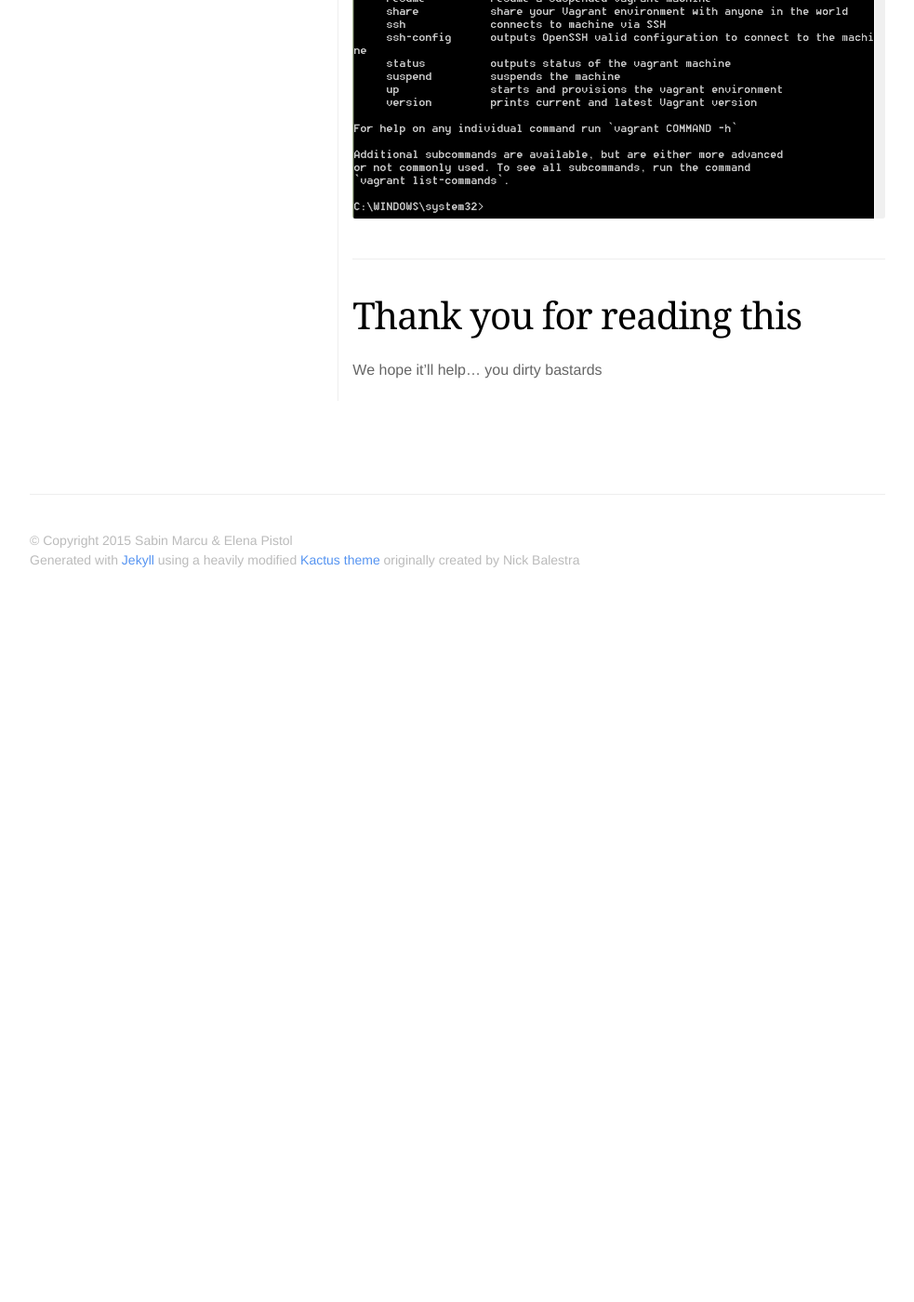
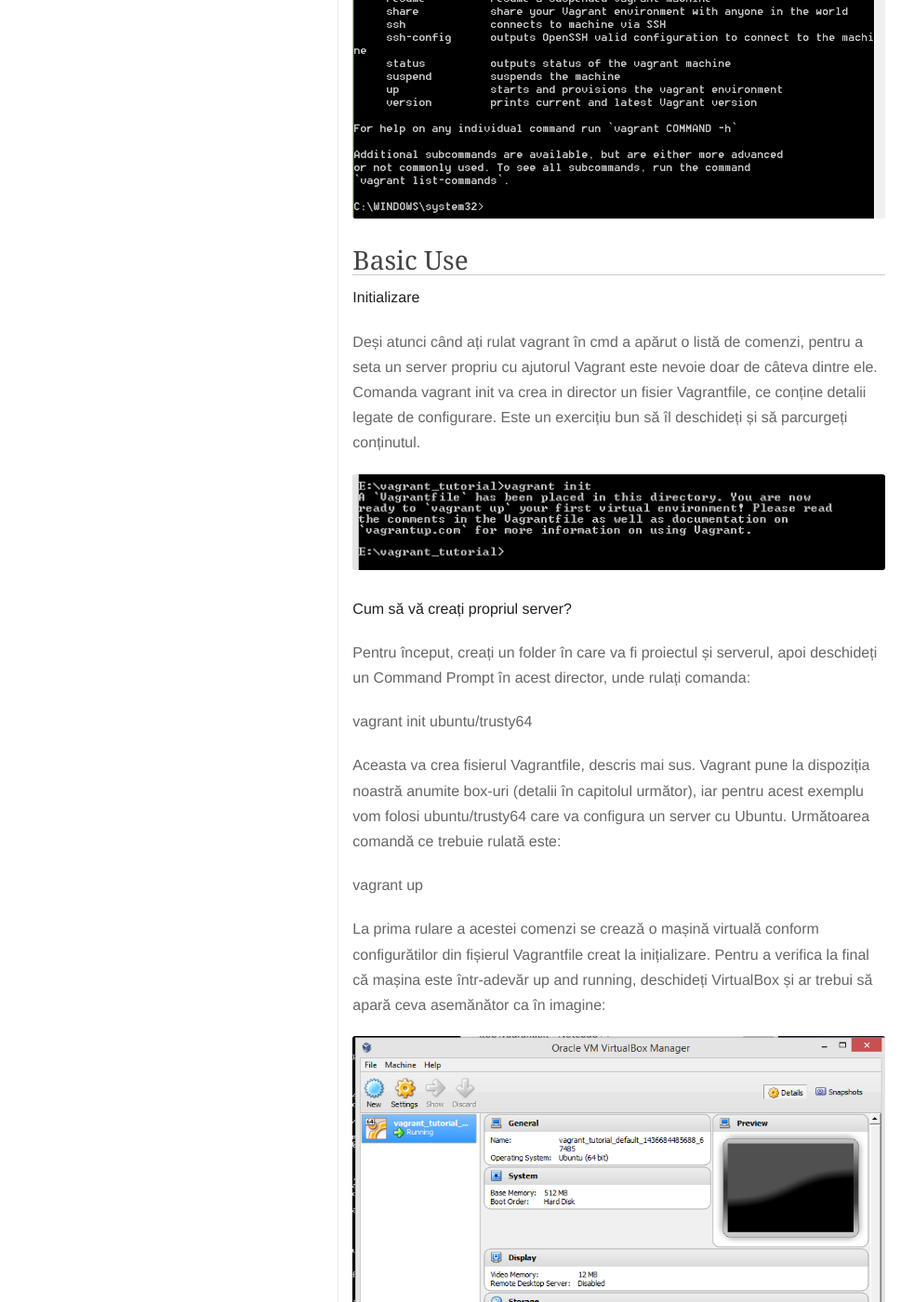
Before and after one commit to sabinmarcu/vagrant-tutorial, a Jekyll site: the page built from index.md, in a window 1280 px wide and 1400 px high, scrolled down 7767 px. Shown: the whole window at 93% size, without its empty margins (148-1131 px from the left). Built offline with Jekyll 4.4.1, drawn with Linux system fonts in a browser that asks for light colours; nearby versions of some CDN libraries; Markdown is read by kramdown in place of the engine named in the settings; before the commit the page ends 8500 px from its top, so only the background shows below that; some of the changed text lies outside the part shown.

Commit message:
vagrant basic use

````diff
--- a/_includes/article.md
+++ b/_includes/article.md
@@ -35,15 +35,15 @@
 
 **Pas 1**
 
-- Instalati VirtualBox, versiunea pentru Windows! Se poate descarca de aici: [adresa de descărcare](https://www.virtualbox.org/wiki/Downloads)
+- Instalați VirtualBox, versiunea pentru Windows! Se poate descărca de aici: [adresa de descărcare](https://www.virtualbox.org/wiki/Downloads)
 
 
 
 **Pas 2**
 
-- Vagrant are nevoie de un client SSH, iar Windows 7/8 nu il contine by default, asa ca vom folosi Git.
-- Instalati Git pentru Windows: [adresa de descărcare](http://msysgit.github.io/)
-- Deschideti, in ordine, _Control Panel_ > _System_ > _Advanced system settings_ > _Environment Variables..._, ca in imaginile ce urmeaza:
+- Vagrant are nevoie de un client SSH, iar Windows 7/8 nu îl contine by default, așa că vom folosi Git.
+- Instalați Git pentru Windows: [adresa de descărcare](http://msysgit.github.io/)
+- Deschideți, în ordine, _Control Panel_ > _System_ > _Advanced system settings_ > _Environment Variables..._, ca în imaginile ce urmează:
 
 [![Imagine control panel](assets/images/images/windows/control_panel.png)](assets/images/images/windows/control_panel.png)
 
@@ -51,17 +51,55 @@
 
 [![Imagine system properties](assets/images/images/windows/system_properties.png)](assets/images/images/windows/system_properties.png)
 
-- In cele ce urmeaza, setati PATH-ul urmand pasii din imagini. Selectati _Path_ din _System variables_, apoi click _Edit..._:
+- În cele ce urmează, setați PATH-ul urmând pașii din imagini. Selectați _Path_ din _System variables_, apoi click _Edit..._:
 
 [![Imagine path](assets/images/images/windows/path.png)](assets/images/images/windows/path.png)
 
-- In variable value, adaugati la final calea catre folderul /bin unde ati instalat git. De obicei, aceasta este C:\Program Files (x86)\Git\bin
+- În _Variable value_, adaugați la final calea către folderul /bin unde ați instalat git. De obicei, aceasta este C:\Program Files (x86)\Git\bin
 
 [![Imagine edit path](assets/images/images/windows/edit_path.png)](assets/images/images/windows/edit_path.png)
 
 **Pas 3**
 
-- Instalati Vagrant, versiunea de Windows: [adresa de descărcare a site-ului](http://www.vagrantup.com/downloads.html)
-- Dupa instalare, windows-ul va cere un restart pentru a-si crea configurarile
-- Dupa restart, puteti verifica in cmd daca s-a instalat, folosind comanda vagrant
+- Instalați Vagrant, versiunea de Windows: [adresa de descărcare a site-ului](http://www.vagrantup.com/downloads.html)
+- După instalare, windows-ul va cere un restart pentru a-și crea configurările
+- După restart, puteți verifica în cmd dacă s-a instalat, folosind comanda ```vagrant```
+
 [![Imagine vagrant cmd](assets/images/images/windows/vagrant_cmd.png)](assets/images/images/windows/vagrant_cmd.png)
+
+
+## Basic Use
+
+**Initializare**
+
+Deși atunci când ați rulat ```vagrant``` în cmd a apărut o listă de comenzi, pentru a seta un server propriu cu ajutorul Vagrant este nevoie doar de câteva dintre ele. Comanda ```vagrant init``` va crea in director un fisier Vagrantfile, ce conține detalii legate de configurare. Este un exercițiu bun să îl deschideți și să parcurgeți conținutul.
+
+[![Imagine vagrant init](assets/images/images/windows/vagrant_init.png)](assets/images/images/windows/vagrant_init.png)
+
+**Cum să vă creați propriul server?**
+
+Pentru început, creați un folder în care va fi proiectul și serverul, apoi deschideți un Command Prompt în acest director, unde rulați comanda:
+
+```vagrant init ubuntu/trusty64```
+
+Aceasta va crea fisierul Vagrantfile, descris mai sus. Vagrant pune la dispoziția noastră anumite box-uri (detalii în capitolul următor), iar pentru acest exemplu vom folosi ```ubuntu/trusty64``` care va configura un server cu Ubuntu. Următoarea comandă ce trebuie rulată este:
+
+```vagrant up```
+
+La prima rulare a acestei comenzi se crează o mașină virtuală conform configurătilor din fișierul Vagrantfile creat la inițializare. Pentru a verifica la final că mașina este într-adevăr up and running, deschideți VirtualBox și ar trebui să apară ceva asemănător ca în imagine:
+
+[![Imagine vagrant VirtualBox](assets/images/images/windows/vagrant_vb.png)](assets/images/images/windows/vagrant_vb.png)
+
+De asemenea, de fiecare dată când doriți doar să deschideți mașina, se execută comanda ```vagrant up```.
+
+Ultima comandă ce trebuie executată este:
+
+```vagrant ssh```
+
+Aceasta va deschide un shell în Unbuntu, adică în mașina ce tocmai am instalat-o.
+
+**Alte comenzi utile**
+
+- ```vagrant halt``` , pentru a opri mașina
+- ```vagrant restart```, pentru a restarta
+- ```vagrant distroy```, pentru a șterge mașina și toate configurările acesteia
````
